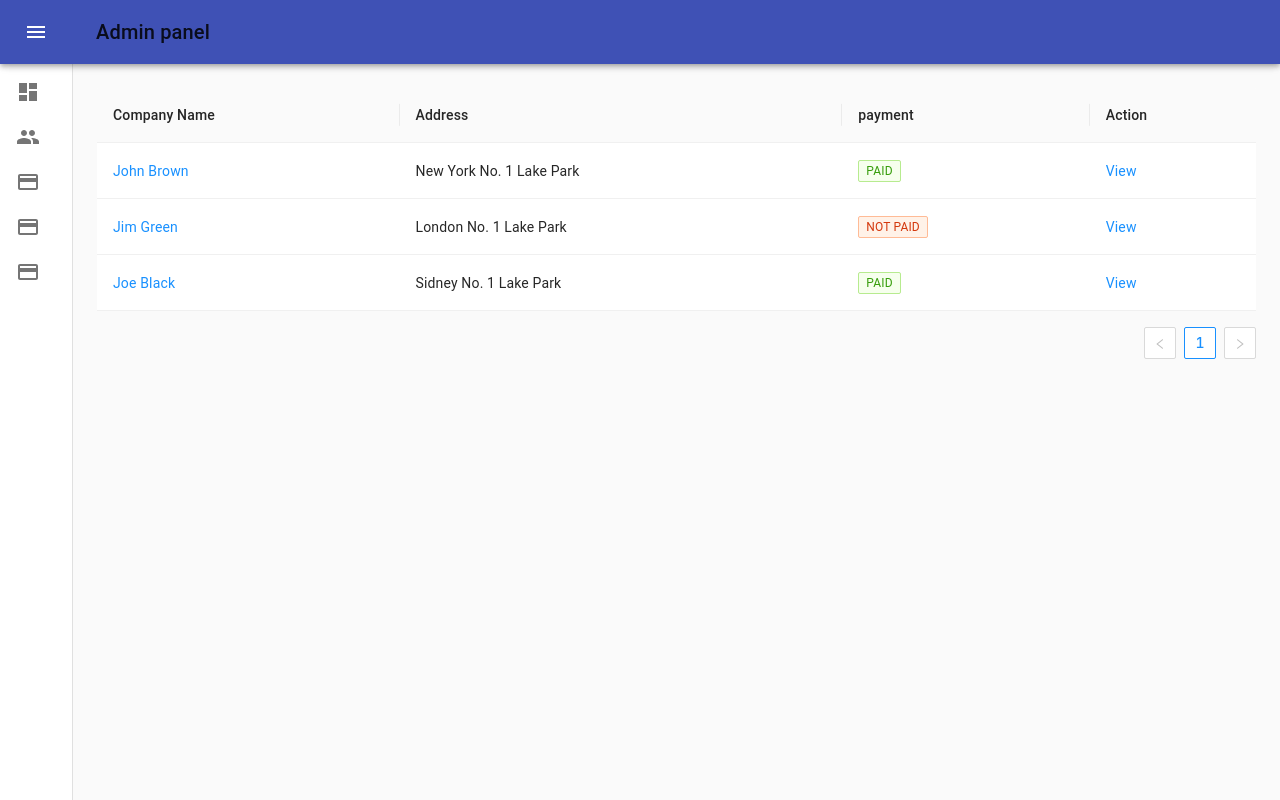
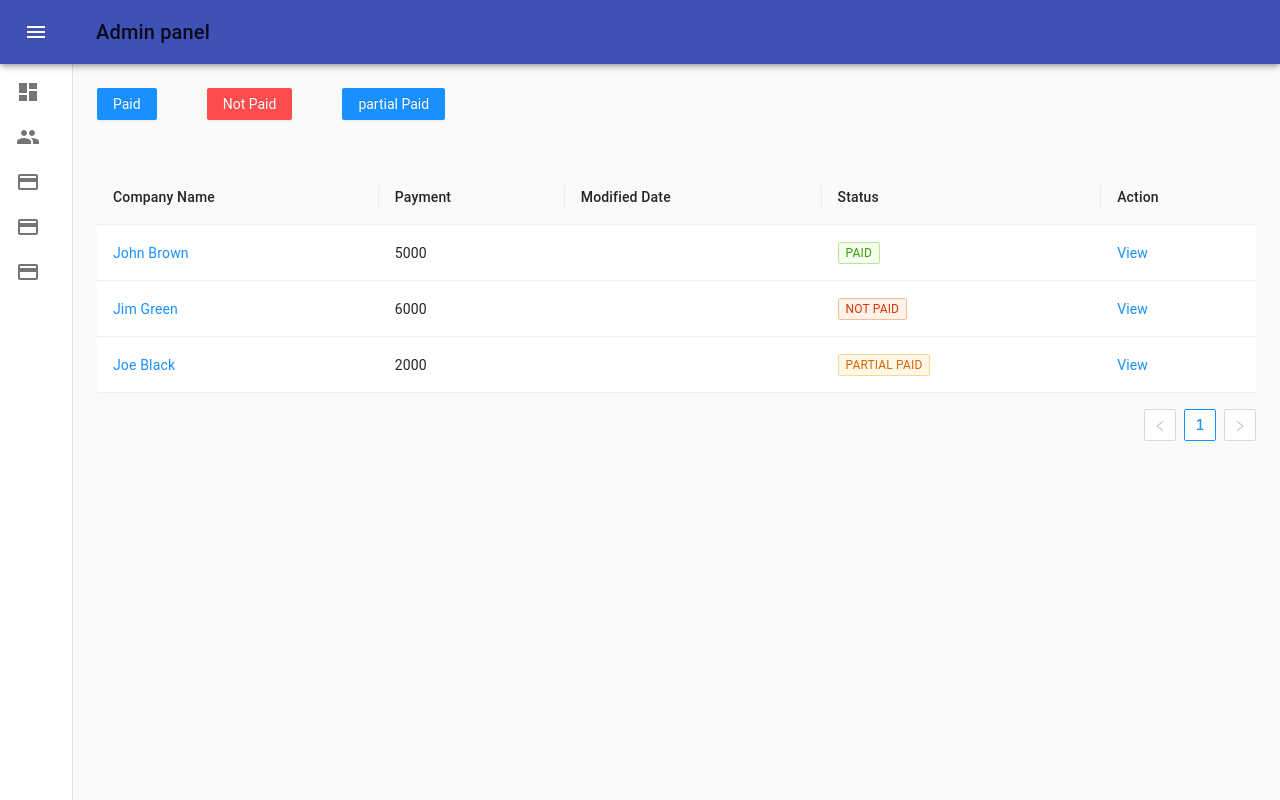
Before and after one commit to rajeeva-netizen/usermanagement, a React (Create React App) app in the folder billappUI/frontend/: page /payments in a window 1280 px wide. Built offline with nearby package versions, Linux system fonts and the light colour scheme.

Commit message:
added new features

```diff
--- a/billappUI/frontend/src/Components/customers/list.js
+++ b/billappUI/frontend/src/Components/customers/list.js
@@ -97,7 +97,8 @@ const [state, setState] = React.useState({
 
 
 
-function handleDelete() {
+function handleDelete(id) {
+  console.log(id)
   confirm({
     title: 'Are you sure you want to delete?',
     icon: <ExclamationCircleOutlined />,
--- a/billappUI/frontend/src/Components/payment/payment.js
+++ b/billappUI/frontend/src/Components/payment/payment.js
@@ -11,20 +11,27 @@ const columns = [
     render: text => <a>{text}</a>,
   },
   {
-    title: 'Address',
+    title: 'Payment',
     dataIndex: 'address',
     key: 'address',
   },
   {
-    title: 'payment',
+    title: 'Modified Date',
+    dataIndex: 'Modified',
+    key: 'address',
+  },
+  {
+    title: 'Status',
     key: 'tags',
     dataIndex: 'tags',
     render: tags => (
       <>
         {tags.map(tag => {
-          let color = tag.length > 5 ? 'geekblue' : 'green';
+          let color = tag.length > 5 ? 'orange' : 'green';
           if (tag === 'Not paid') {
             color = 'volcano';
+          }else if(tag === 'partial paid'){
+            color = 'orange'
           }
           return (
             <Tag color={color} key={tag}>
@@ -51,22 +58,22 @@ const data = [
     key: '1',
     name: 'John Brown',
     age: 32,
-    address: 'New York No. 1 Lake Park',
+    address: '5000',
     tags: ['paid'],
   },
   {
     key: '2',
     name: 'Jim Green',
     age: 42,
-    address: 'London No. 1 Lake Park',
+    address: '6000',
     tags: ['Not paid'],
   },
   {
     key: '3',
     name: 'Joe Black',
     age: 32,
-    address: 'Sidney No. 1 Lake Park',
-    tags: ['paid'],
+    address: '2000',
+    tags: ['partial paid'],
   },
 ];
  const Payment = ()=>{
@@ -78,6 +85,9 @@ const data = [
     subTitle="Sorry, the page you visited does not exist."
     extra={<Button type="primary">Back Home</Button>}
   /> */}
+  <Button type="primary" style = {{marginRight:50, marginBottom:50}}>Paid</Button>
+  <Button type="primary" danger style = {{marginRight:50, marginBottom:50}}>Not Paid</Button>
+  <Button type="primary" style = {{marginRight:50, marginBottom:50}}>partial Paid</Button>
   <Table columns={columns} dataSource={data} />
     </>
  )
```
